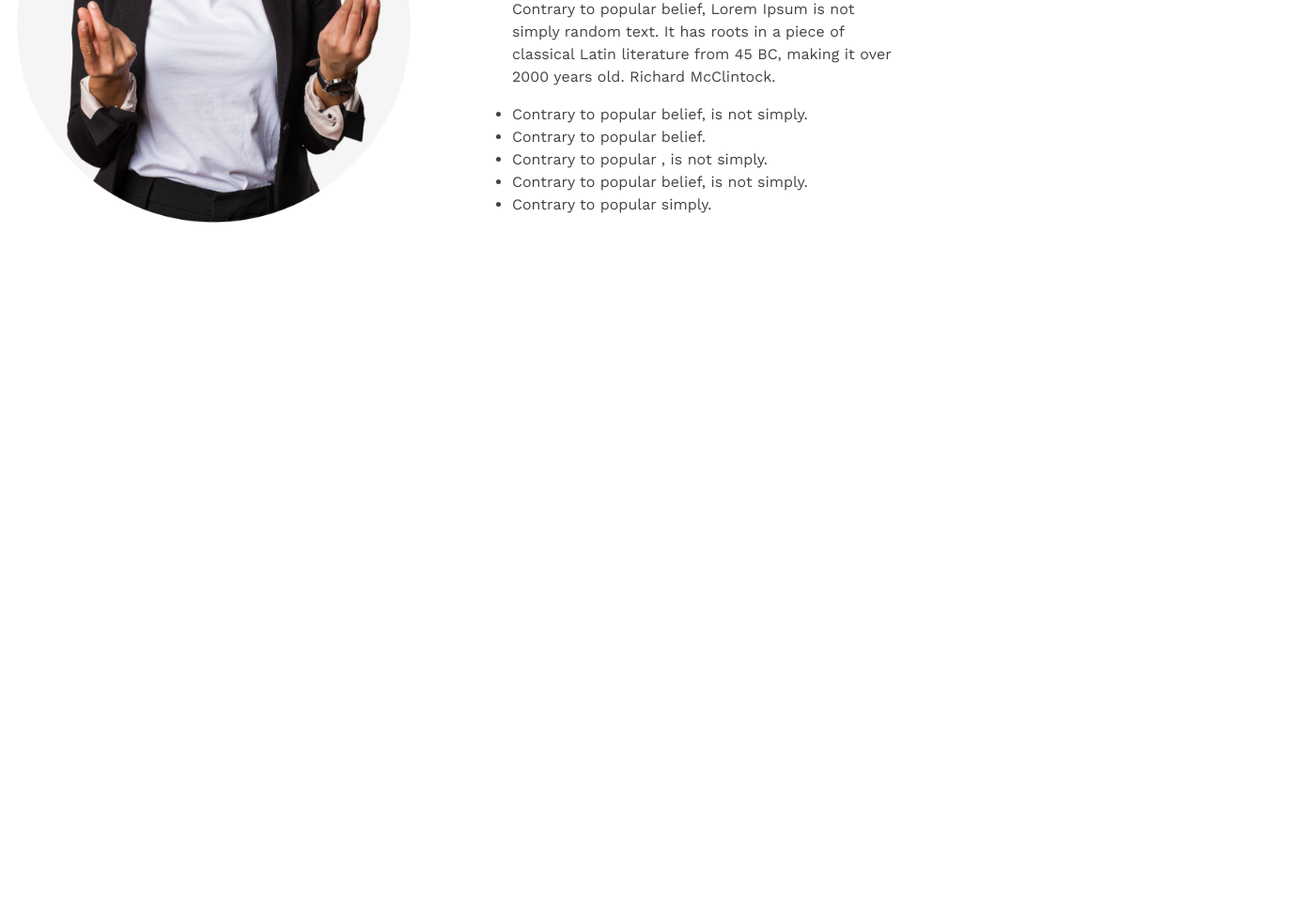
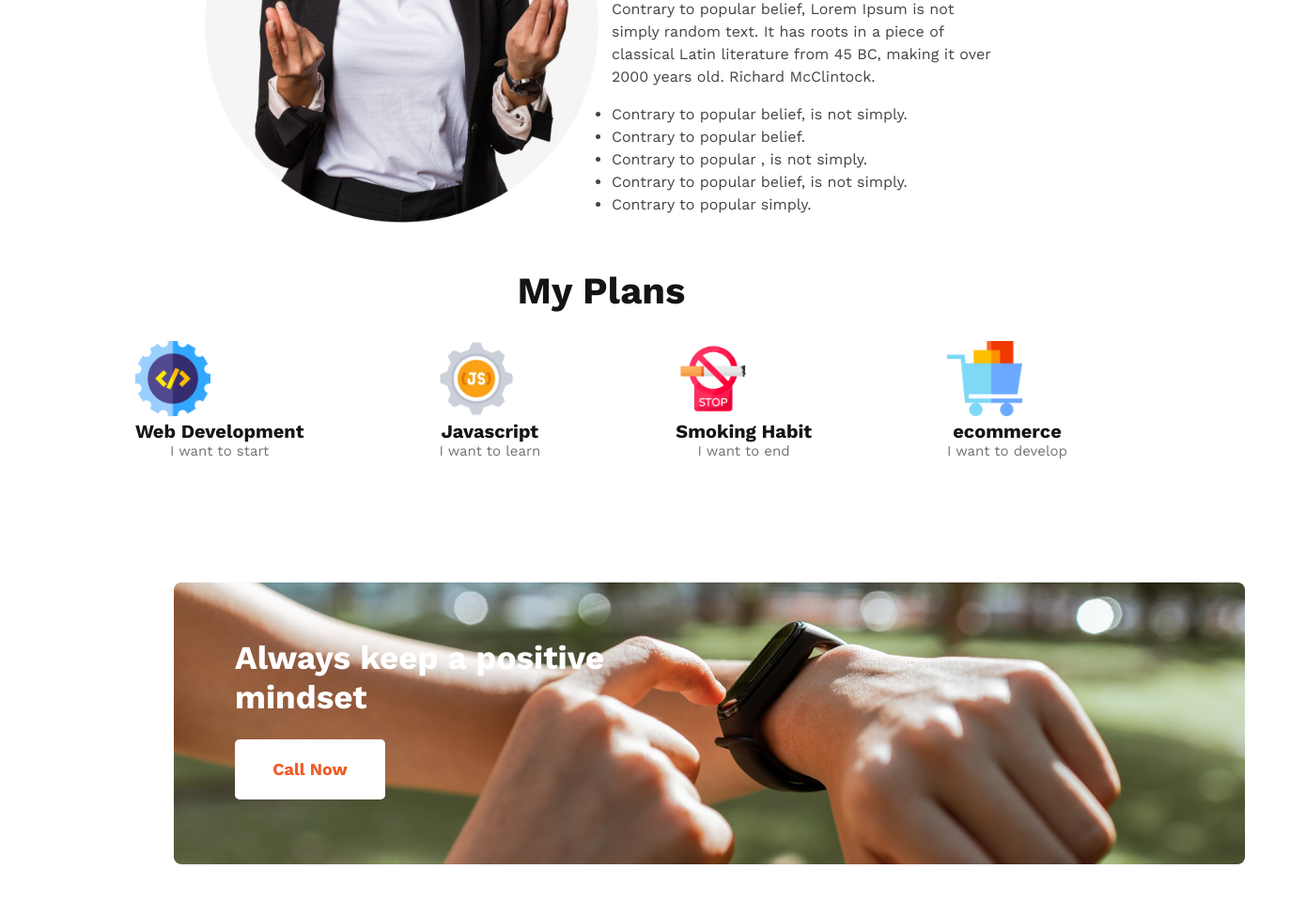
Before and after one commit to MahbubaLina/new-year-new-me, a plain HTML site: page index.html in a window 1280 px wide. Shown: the part 1120-2078 px from the top of the page at 94% size, 1390 px wide, since content can reach past the window. Before the commit the page ends 1361 px from the top, so only its background shows below. Drawn offline with nearby package versions, Linux system fonts and the light colour scheme.

Commit message:
plans added

```diff
--- a/index.html
+++ b/index.html
@@ -19,7 +19,7 @@
             <div class="banner-description">
                 <h3 class="banner-title">All Thinks Are Possible If You believe</h3>
                 <p class="banner-paragraph">There are many variations of passages of Lorem Ipsum available, but the majority have suffered alteration in some form, by injected humour, or randomised words</p>
-                <button class="btn-primary">Contact Us</button>
+                <button class="btn">Contact Us</button>
               </div>
         </div>
     </header>
@@ -41,6 +41,34 @@
                 </ul>
             </div>
         </section>
+        <section class="my-plans">
+            <h3 class="my-plan-title">My Plans</h3>
+            <div class="skills">
+                <div>
+                    <img     src="/images/icons/web.png" alt="">
+                    <h4>Web Development</h4>
+                    <p>I want to start</p>
+                </div>
+                <div>
+                    <img src="/images/icons/js.png" alt=""><h4>Javascript</h4>
+                    <p>I want to learn</p>
+                </div>
+                <div>
+                    <img src="/images/icons/smoke.png" alt="">
+                    <h4>Smoking Habit</h4>
+                    <p>I want to end</p>
+                </div>
+                <div>
+                    <img src="/images/icons/ecom.png" alt="">
+                    <h4>ecommerce</h4>
+                    <p>I want to develop</p>
+                </div>
+            </div>
+            <div class="mindset">
+                <h3 class="mindset-title">Always keep a positive mindset</h3>
+                <button class="btn-primary">Call Now</button>
+            </div>
+        </section>
     </main>
     <footer></footer>
   </body>
--- a/styles/new-me1.css
+++ b/styles/new-me1.css
@@ -30,7 +30,7 @@ header {
   margin-top: 30px;
   margin-left: 800px;
 }
-.btn-primary {
+.btn {
   width: 150px;
   height: 60px;
   border-radius: 5px;
@@ -52,11 +52,8 @@ header {
   width: 451px;
   /* flex-shrink: 0; */
   padding-top: 140px;
+  margin-left: 200px;
 }
-/* .failure-description{
-    padding-top: 370px;
-    padding-right: 250px;
-} */
 .failure-title {
   color: #151414;
   font-size: 40px;
@@ -81,3 +78,66 @@ header {
   font-weight: 400;
   line-height: 24px;
 }
+
+.my-plan-title {
+  color: #151414;
+  font-size: 40px;
+  font-weight: 700;
+  text-align: center;
+  padding-top: 45px;
+  padding-bottom: 30px;
+}
+.skills {
+  display: flex;
+  justify-content: space-evenly;
+  align-items: center;
+}
+.skills img {
+  width: 80px;
+  height: 80px;
+}
+.skills h4 {
+  color: #151414;
+  font-size: 20px;
+  text-align: center;
+  font-weight: 700;
+}
+.skills p {
+  color: #737272;
+  text-align: center;
+  font-size: 15px;
+  font-weight: 500;
+}
+
+.mindset {
+  margin-top: 130px;
+  width: 1140px;
+  height: 300px;
+  background-image: url(../images/watch.png);
+  margin-left: 185px;
+  padding-left: 65px;
+  padding-top: 60px;
+  padding-bottom: 60px;
+  background-repeat: no-repeat;
+  border-radius: 8px;
+
+}
+.mindset-title {
+  color: #fff;
+  font-size: 35px;
+  font-weight: 700;
+  width: 460px;
+  margin-bottom: 24px;
+}
+.btn-primary{
+    width: 160px;
+height: 64px;
+flex-shrink: 0;
+border-radius: 5px;
+background: #FFF;
+border: 0;
+color:#F15B22 ;
+font-weight: 600;
+text-align: center;
+font-size: 18px;
+}
```
